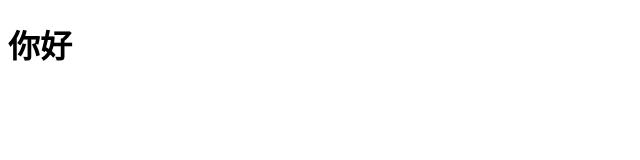
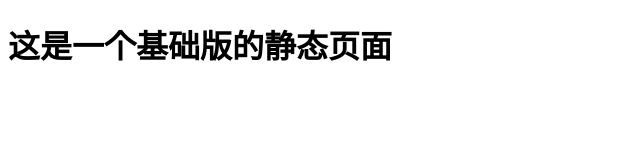
Before and after one commit to gdl1412/gdl.github.io, a plain HTML site: page index.html in a window 1280 px wide. Shown: the whole page, without its empty margins (0-640 px from the left). Drawn offline with Linux system fonts and the light colour scheme.

Commit message:
Update index.html2
Signed-off-by: G.SH <72334817+gdl1412@users.noreply.github.com>

```diff
--- a/index.html
+++ b/index.html
@@ -7,6 +7,6 @@
     <title>GaiWebsite</title>
 </head>
 <body>
-    <h1>你好</h1>
+    <h1>这是一个基础版的静态页面</h1>
 </body>
 </html>
```
